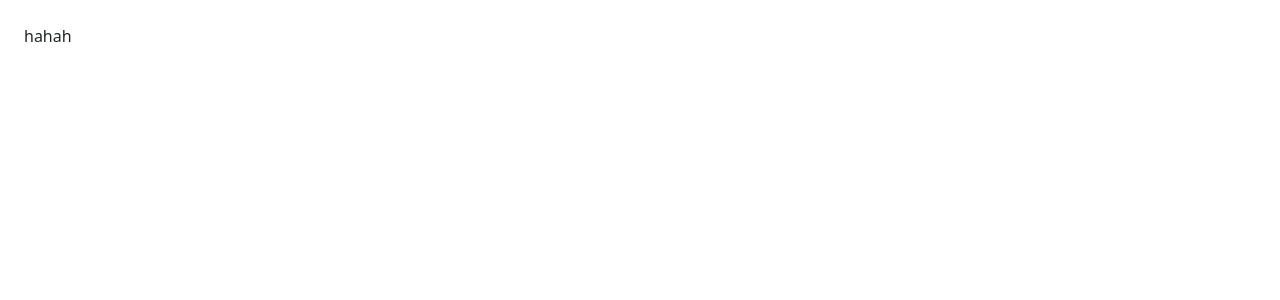
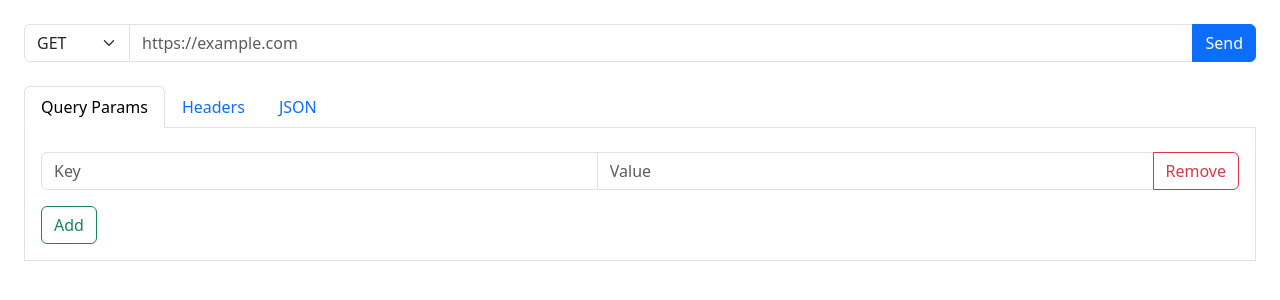
Before and after one commit to RishabJain30/Postman-clone, a website built with Vite: page index.html in a window 1280 px wide. Built offline with nearby package versions, Linux system fonts and the light colour scheme.

Commit message:
Add form for HTTP request methods and dynamic key-value pairs

```diff
--- a/index.html
+++ b/index.html
@@ -9,7 +9,50 @@
 </head>
 <body>
     <div class = "p-4">
-        hahah
+        <form>
+            <div class="input-group mb-4">
+                <select class="form-select flex-grow-0 w-auto" data-method>
+                <option value="GET" selected>GET</option>
+                <option value="POST">POST</option>
+                <option value="PUT">PUT</option>
+                <option value="PATCH">PATCH</option>
+                <option value="DELETE">DELETE</option>
+                </select>
+                <input data-url required class="form-control" type="url" placeholder="https://example.com" />
+                <button type="submit" class="btn btn-primary">Send</button>
+            </div>
+            <ul class="nav nav-tabs" role="tablist">
+                <li class="nav-item" role="presentation">
+                <button class="nav-link active" id="query-params-tab" data-bs-toggle="tab" data-bs-target="#query-params" type="button" role="tab" aria-controls="query-params" aria-selected="true">Query Params</button>
+                </li>
+                <li class="nav-item" role="presentation">
+                <button class="nav-link" id="request-headers-tab" data-bs-toggle="tab" data-bs-target="#request-headers" type="button" role="tab" aria-controls="request-headers" aria-selected="false">Headers</button>
+                </li>
+                <li class="nav-item" role="presentation">
+                <button class="nav-link" id="json-tab" data-bs-toggle="tab" data-bs-target="#json" type="button" role="tab" aria-controls="json" aria-selected="false">JSON</button>
+                </li>
+            </ul>
+            <div class="tab-content p-3 border-top-0 border">
+                <div class="tab-pane fade show active" id="query-params" role="tabpanel" aria-labelledby="query-params-tab">
+                    <div data-query-params></div>
+                        <button data-add-query-param-btn class="mt-2 btn btn-outline-success" type="button">Add</button>
+                    </div>
+                    <div class="tab-pane fade" id="request-headers" role="tabpanel" aria-labelledby="request-headers-tab">
+                        <div data-request-headers></div>
+                        <button data-add-request-header-btn class="mt-2 btn btn-outline-success" type="button">Add</button>
+                    </div>
+                    <div class="tab-pane fade" id="json" role="tabpanel" aria-labelledby="json-tab">
+                        <div data-json-request-body class="overflow-auto" style="max-height: 200px;"></div>
+                </div>
+            </div>
+        </form>
     </div>
+    <template data-key-value-template>
+        <div class="input-group my-2" data-key-value-pair>
+        <input type="text" data-key class="form-control" placeholder="Key" />
+        <input type="text" data-value class="form-control" placeholder="Value" />
+        <button type="button" data-remove-btn class="btn btn-outline-danger">Remove</button>
+        </div>
+    </template>
 </body>
 </html>
--- a/script.js
+++ b/script.js
@@ -1,2 +1,23 @@
 import 'bootstrap'
 import 'bootstrap/dist/css/bootstrap.min.css'
+
+const queryParamsContainer = document.querySelector('[data-query-params]');
+const requestHeadersContainer = document.querySelector('[data-request-headers]');
+const keyValueTemplate = document.querySelector('[data-key-value-template]');
+
+document
+    .querySelector('[data-add-query-param-btn]')
+    .addEventListener('click', () => {
+    queryParamsContainer.append(createKeyValuePair())
+    });
+
+queryParamsContainer.append(createKeyValuePair())
+requestHeadersContainer.append(createKeyValuePair());
+
+function createKeyValuePair() {
+   const element = keyValueTemplate.content.cloneNode(true);
+   element.querySelector('[data-remove-btn]').addEventListener('click', (e) => {
+      e.target.closest('[data-key-value-pair]').remove()
+   });
+   return element;
+}
```
